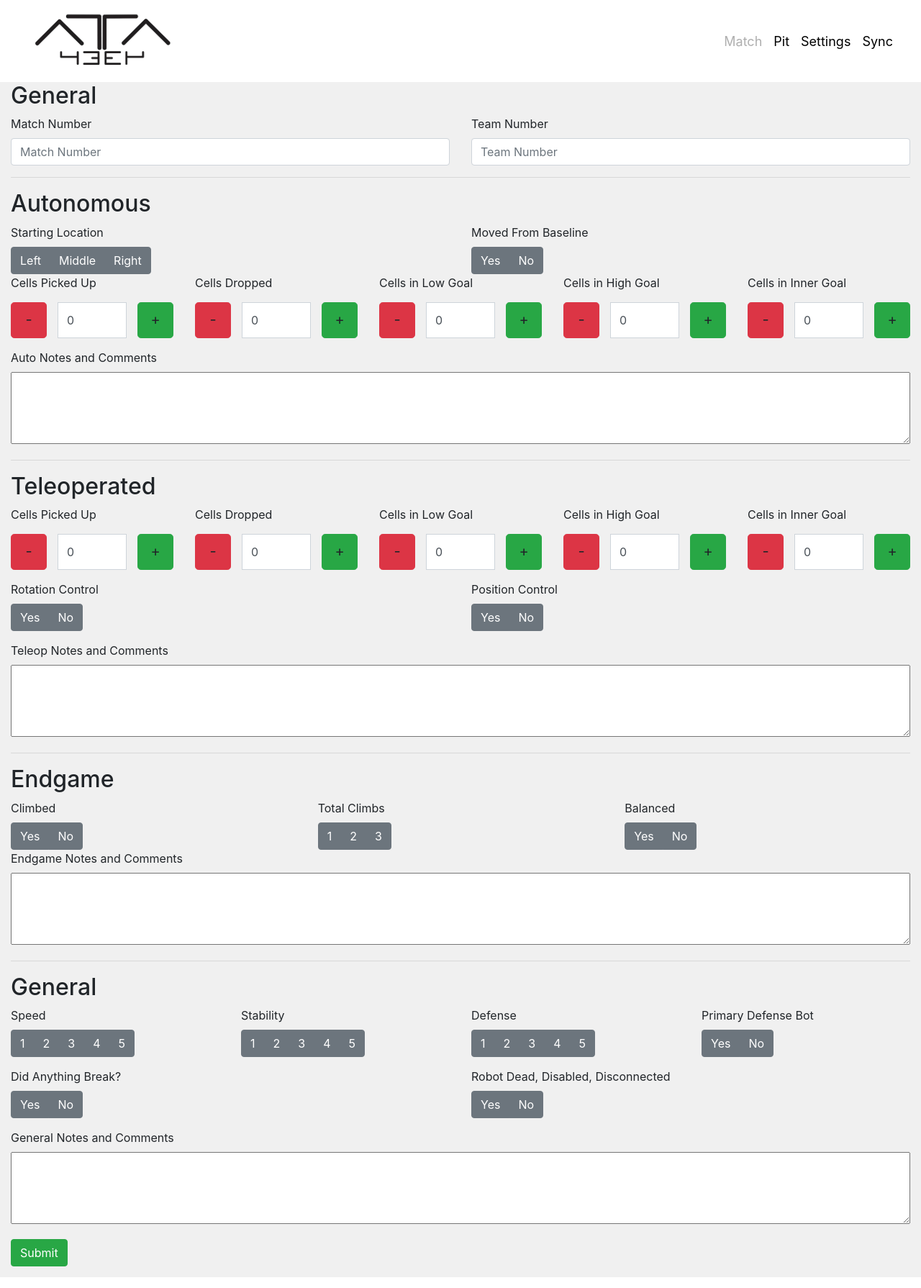
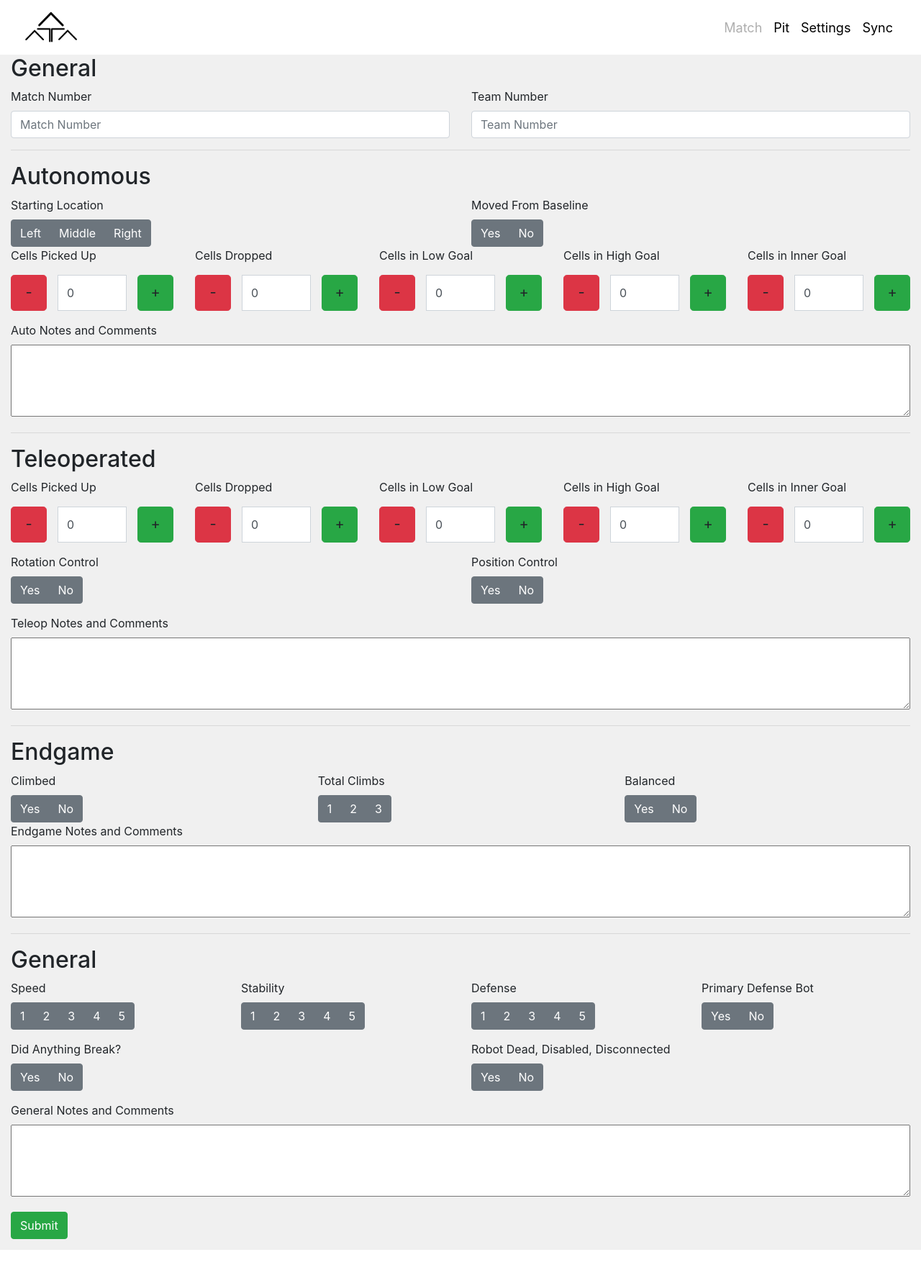
Before and after one commit to ATAARobotics/Scouty-McScout20, a Jekyll site: the page built from index.md, in a window 1280 px wide. Shown: the whole page at 72% size. Built offline with Jekyll 4.4.1, drawn with Linux system fonts in a browser that asks for light colours; after the commit the page ends 1752 px from its top, so only the background shows below that.

Commit message:
Icons are now ATAA

```diff
--- a/_includes/header.html
+++ b/_includes/header.html
@@ -15,7 +15,7 @@
 	<script src="{{ base }}/resources/js/sync.js"></script>
 	{{ page.files }}
 	<meta name="description" content="{{ site.description }}">
-	<link href="{{ base }}/favicon.ico" rel="icon" type="image/png">
+	<link href="{{ base }}/favicon.png" rel="icon" type="image/png">
 
 	<style>
 		.navbar {
@@ -89,7 +89,7 @@
 	<div id='header' class="container-fluid">
 		<nav class="navbar navbar-expand-lg navbar-light">
 			<a class="navbar-brand" style="width: 60%" href="#" onclick="window.location.reload();">
-				<img class="img-fluid" src="{{ base }}/resources/img/atalogo.png">
+				<img class="img-fluid" style="width:80px;height:50px" src="{{ base }}/resources/img/ataalogo.png">
 			</a>
 			<button class="navbar-toggler" data-target="#primaryNavbar" data-toggle="collapse" type="button">
 				<span class="navbar-toggler-icon"></span>
```
Also changed, not shown: favicon.ico (deleted), favicon.png (added), resources/img/ataalogo.png (added), resources/img/atalogo.png (deleted).
